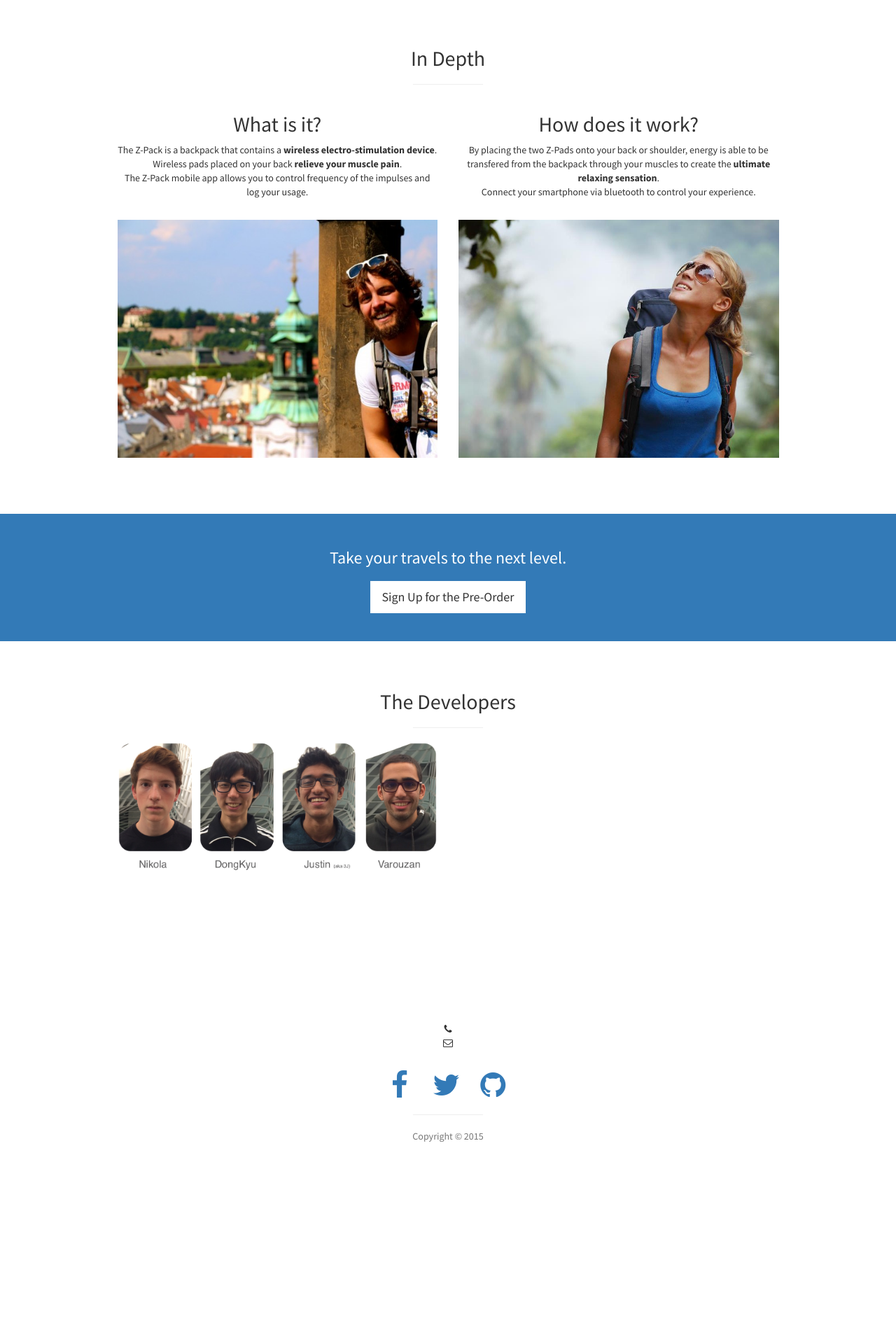
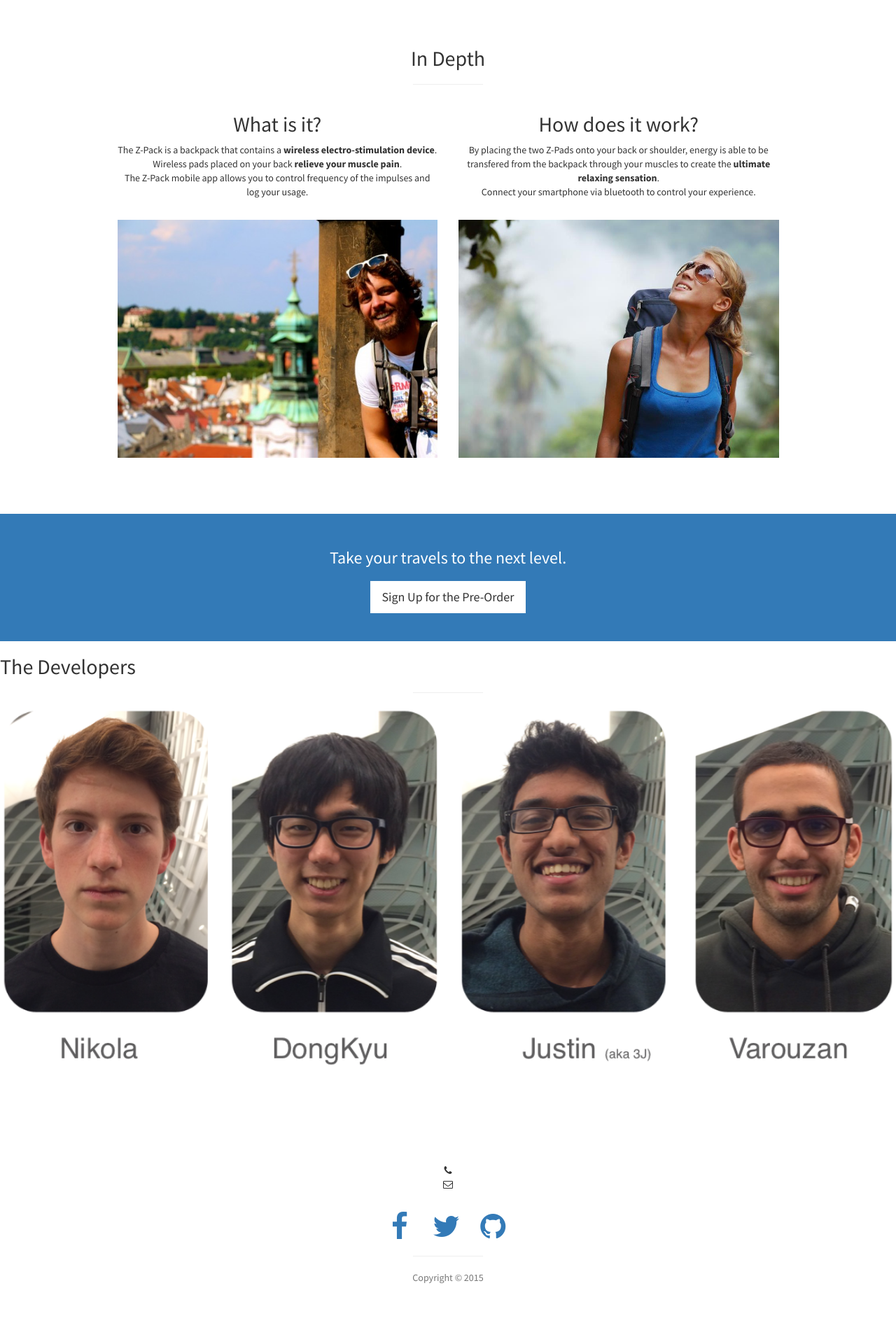
Before and after one commit to nikopj/Traveler-SCD, a Jekyll site: the page built from index.html, in a window 1280 px wide. Shown: the part 1550-3470 px from the top of the page at 70% size. Built offline with Jekyll 4.4.1, drawn with Linux system fonts in a browser that asks for light colours; before the commit the page ends 3268 px from its top, so only the background shows below that.

Commit message:
developers formatting

```diff
--- a/_includes/developers.html
+++ b/_includes/developers.html
@@ -1,24 +1,8 @@
-<section id="portfolio" class="portfolio">
-  <div class="container">
-    <div class="row">
-      <div class="col-lg-10 col-lg-offset-1 text-center">
-        <h2>The Developers</h2>
-        <hr class="small">
-        <div class="row">
-          <div class="col-md-6">
-            <div class="portfolio-item">
-              <a href="#">
-                <img class="img-portfolio img-responsive" src="imgs/Developers.png">
-              </a>
-            </div>
-          </div>
-        </div>
-        <!-- /.row (nested) -->
-        <!--a href="#" class="btn btn-dark">View More Items</a -->
-      </div>
-      <!-- /.col-lg-10 -->
-    </div>
-    <!-- /.row -->
-  </div>
-  <!-- /.container -->
+<section>
+<h2>The Developers</h2>
+<hr class="small">
+<a href="#">
+	<img class="img-portfolio img-responsive" src="imgs/Developers.png" align="center" style="width:100%">
+</a>
+
 </section>
```
